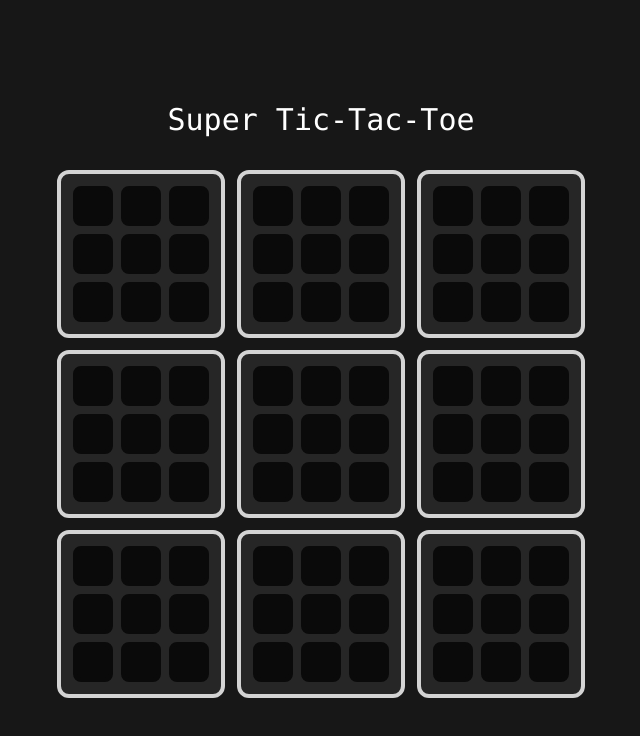
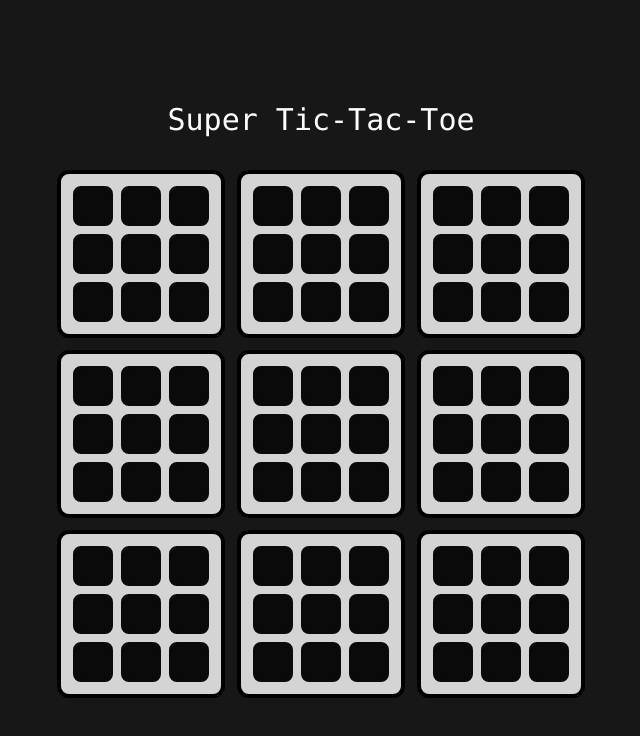
Before and after one commit to TahaShah141/superTicTacToe, a React (Vite) app: page / in a window 1280 px wide. Shown: the top 736 px of the page, without its empty margins (319-959 px from the left). Built offline with nearby package versions, Linux system fonts and the light colour scheme.

Commit message:
color changes

```diff
--- a/src/Components/Board.jsx
+++ b/src/Components/Board.jsx
@@ -64,9 +64,9 @@ export const Board = ({wonBoard, makeActives, active=false}) => {
   }
 
   return (
-    <div className={`grid grid-cols-3 w-max bg-neutral-800 sm:border-4 x-sm:gap-2 p-2 x-sm:p-3 gap-1 border-2 sm:rounded-xl x-sm:border-1 rounded-lg
-    ${active && winner == 0 ? "border-neutral-300": "border-black"}
-    ${winner == 1 ? "border-blue-400" : winner == -1 ? "border-red-500" : ""}`}>
+    <div className={`grid grid-cols-3 w-max sm:border-4 x-sm:gap-2 p-2 x-sm:p-3 gap-1 border-2 sm:rounded-xl x-sm:border-1 rounded-lg
+    ${winner == 0 ? "border-black" : "border-white"}
+    ${winner == 1 ? "bg-blue-700" : winner == -1 ? "bg-red-700" : active ? "bg-neutral-300" : "bg-neutral-900"}`}>
       {board.map((row, y) =>
       <>
         {row.map((col, x) => <Cell clickedCell={() => clickedCell(x, y)}/>)}
--- a/src/index.css
+++ b/src/index.css
@@ -4,4 +4,5 @@
 
 #root {
     overflow-y: hidden;
+    max-height: 100vh;
 }
```
